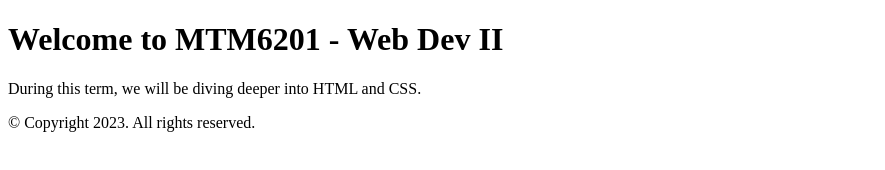
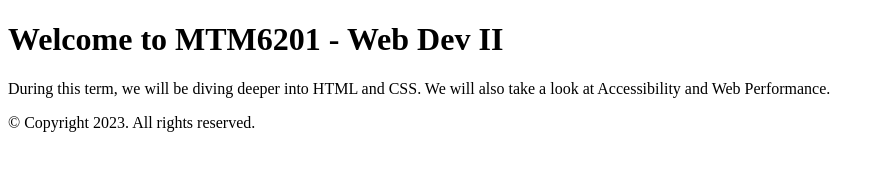
Before and after one commit to thaiivy/mtm6201-week1-030, a plain HTML site: page index.html in a window 1280 px wide. Shown: the whole page, without its empty margins (0-885 px from the left). Drawn offline with Linux system fonts and the light colour scheme.

Commit message:
Adds more text to index.html

```diff
--- a/index.html
+++ b/index.html
@@ -11,7 +11,7 @@
         <h1>Welcome to MTM6201 - Web Dev II</h1>
     </header>
     <main>
-        <p>During this term, we will be diving deeper into HTML and CSS.</p>
+        <p>During this term, we will be diving deeper into HTML and CSS. We will also take a look at Accessibility and Web Performance.</p>
     </main>
     <footer>
         <p>&copy; Copyright 2023. All rights reserved.</p>
```
